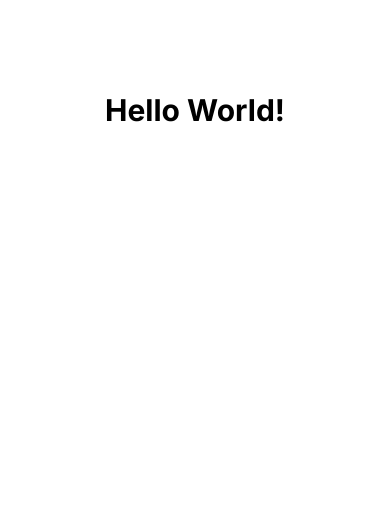
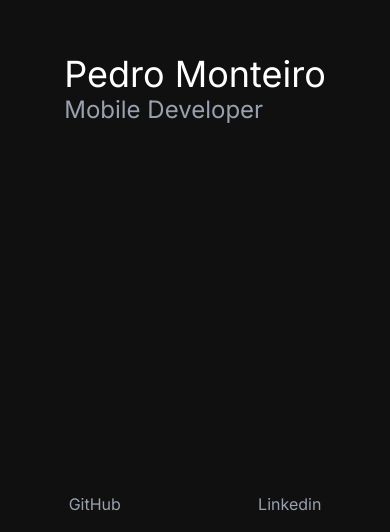
Before and after one commit to pedroafmonteiro/website, a React (Vite) app: page / in a window 390 px wide. Shown: the part 312-844 px from the top of the page. Built offline with nearby package versions, Linux system fonts and the light colour scheme; a web font is replaced by a local one.

Commit message:
feat: simple home page with links

```diff
--- a/index.html
+++ b/index.html
@@ -1,9 +1,11 @@
 <!doctype html>
 <html lang="en">
   <head>
-    <meta charset="UTF-8" />
+  <meta charset="UTF-8" />
+  <script src="/vh-fix.js"></script>
     <link rel="icon" type="image/x-icon" href="/favicon.ico" />
     <meta name="viewport" content="width=device-width, initial-scale=1.0" />
+    <meta name="theme-color" content="#101010" />
     <title>pedro monteiro</title>
   </head>
   <body>
--- /dev/null
+++ b/public/vh-fix.js
@@ -0,0 +1,6 @@
+function setVh() {
+  const vh = window.innerHeight * 0.01;
+  document.documentElement.style.setProperty('--vh', `${vh}px`);
+}
+setVh();
+window.addEventListener('resize', setVh);
--- a/src/index.css
+++ b/src/index.css
@@ -1,8 +1,23 @@
-@import url('https://fonts.googleapis.com/css2?family=Inter:ital,opsz,wght@0,14..32,100..900;1,14..32,100..900&display=swap');
-@import url('https://fonts.googleapis.com/css2?family=Google+Sans+Code:ital,wght@0,300..800;1,300..800&display=swap');
+@import url("https://fonts.googleapis.com/css2?family=Inter:ital,opsz,wght@0,14..32,100..900;1,14..32,100..900&display=swap");
+@import url("https://fonts.googleapis.com/css2?family=Google+Sans+Code:ital,wght@0,300..800;1,300..800&display=swap");
 @import "tailwindcss";
 
 @theme {
-    --font-sans: 'Inter', sans-serif;
-    --font-mono: 'Google Sans Code', monospace;
+  --font-sans: "Inter", sans-serif;
+  --font-mono: "Google Sans Code", monospace;
 }
+
+html {
+  background-color: #101010;
+}
+
+/* Mobile-safe 100vh variable */
+:root {
+  --vh: 100vh;
+}
+
+@media (max-width: 600px) {
+  :root {
+    /* Will be updated by JS for mobile browsers */
+  }
+}
--- a/src/pages/Home.tsx
+++ b/src/pages/Home.tsx
@@ -1,7 +1,19 @@
+
 const Home = () => {
     return (
         <>
-            <h1 className="text-3xl font-bold h-screen flex items-center justify-center">Hello World!</h1>
+            <main className="flex flex-col justify-between" style={{ minHeight: 'calc(var(--vh, 1vh) * 100)' }}>
+                <div className="flex-1 flex items-center justify-center">
+                    <div className="w-min">
+                        <h1 className="text-white text-4xl whitespace-nowrap select-none">Pedro Monteiro</h1>
+                        <h2 className="text-gray-400 text-2xl select-none">Mobile Developer</h2>
+                    </div>
+                </div>
+                <footer className="mb-4 flex justify-around">
+                    <a href="https://github.com/pedroafmonteiro" className="text-gray-400">GitHub</a>
+                    <a href="https://linkedin.com/in/pedro10monteiro" className="text-gray-400">Linkedin</a>
+                </footer>
+            </main>
         </>
     )
 }
```
